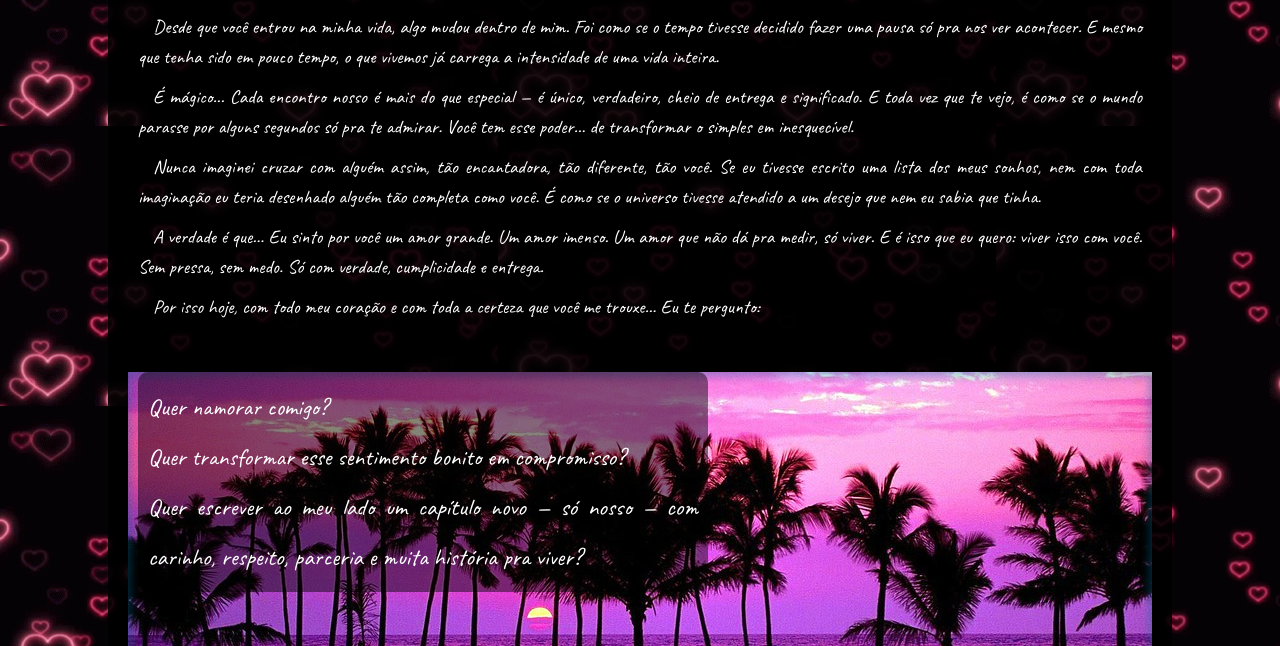
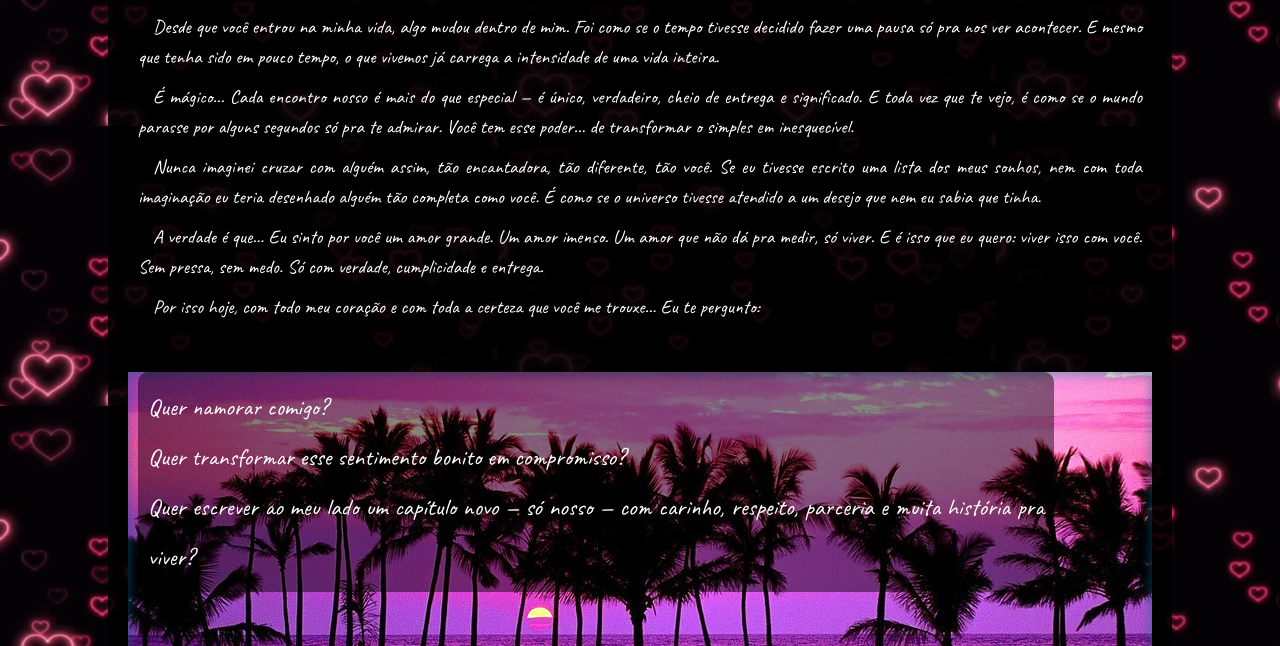
Before and after one commit to pereirajeff/Homenagem, a plain HTML site: page Pagina.html in a window 1280 px wide. Shown: the part 154-800 px from the top of the page. Drawn offline with Linux system fonts and the light colour scheme; a web font is replaced by a local one.

Commit message:
correção

```diff
--- a/style.css
+++ b/style.css
@@ -91,7 +91,7 @@ main{
    line-height: 50px;
     text-indent: 0;
     padding: 10px;
-    width: 550px;
+    width: 70vw;
 
     background-color: rgba(0, 0, 0, 0.473);
 
```
